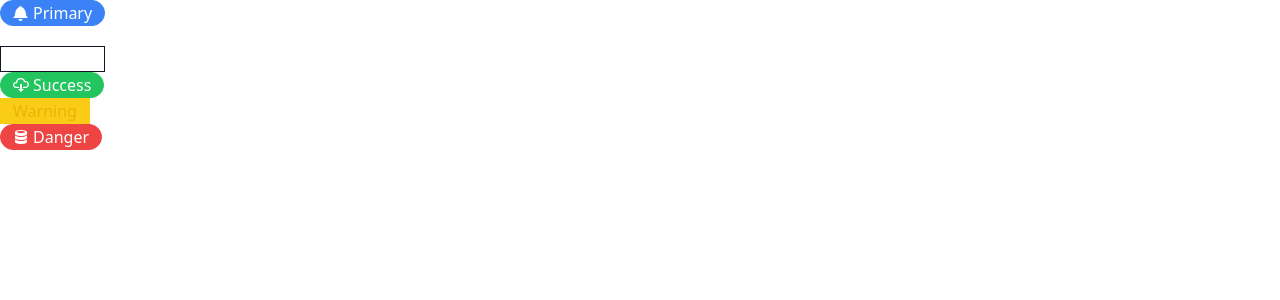
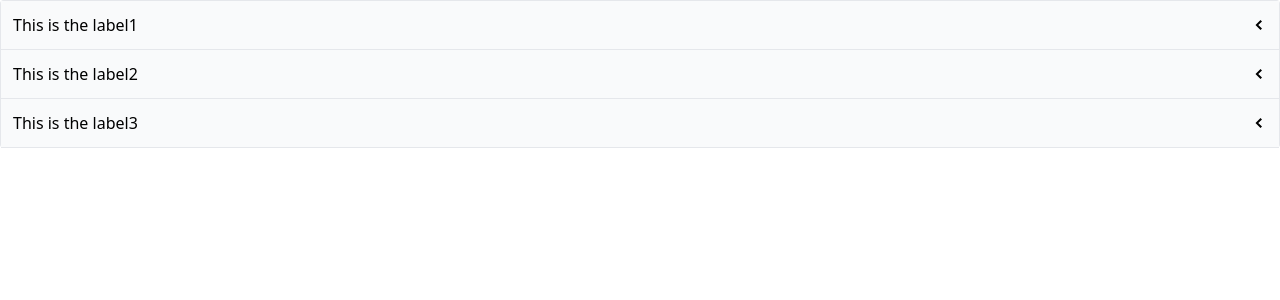
Before and after one commit to NorieM/comps, a React (Create React App) app: page / in a window 1280 px wide. Shown: the top 300 px of the page. Built offline with nearby package versions, Linux system fonts and the light colour scheme.

Commit message:
Added accordion component and re-structured

```diff
--- a/src/App.js
+++ b/src/App.js
@@ -1,41 +1,15 @@
-import Button from "./Button";
-import { GoBell, GoCloudDownload, GoDatabase  } from 'react-icons/go';
+import Accordion from "./components/Accordion";
 
 function App() {
-  const handleClick = () => {
-    console.log('Click!');
 
-  }
-  const handleHover = () => {
-    console.log('Hover!');
-  }
+  const items = [
+    { id: 'id1', label: 'This is the label1', content: 'This is the content1' },
+    { id: 'id2', label: 'This is the label2', content: 'This is the content2' },
+    { id: 'id3', label: 'This is the label3', content: 'This is the content3' },
 
-  return (<div>
-    <div>
-      <Button primary rounded className="mb-5" onClick={handleClick} onMouseOver={handleHover}>
-        <GoBell />
-        Primary
-      </Button>
-    </div>
-    <div>
-      <Button secondary outline>Secondary</Button>
-    </div>
-    <div>
-      <Button success rounded>
-        <GoCloudDownload />
-        Success
-      </Button>
-    </div>
-    <div>
-      <Button warning outline>Warning</Button>
-    </div>
-    <div>
-      <Button danger rounded>
-        <GoDatabase />
-        Danger
-      </Button>
-    </div>
-  </div>)
+  ];
+
+  return <Accordion items={items} />
 }
 
- export default App;
+export default App;
--- /dev/null
+++ b/src/components/Accordion.js
@@ -0,0 +1,42 @@
+import { useState } from "react";
+import { GoChevronDown, GoChevronLeft } from 'react-icons/go';
+
+function Accordion({ items }) {
+
+  const [expandedIndex, setExpandedIndex] = useState(-1);
+
+  const handleClick =  (index) => {
+    if (index === expandedIndex) {
+       setExpandedIndex(-1);
+    } else {
+      setExpandedIndex(index);
+    }
+  }
+
+  const renderedItems = items.map((item, index) => {
+
+    const isExpanded = index === expandedIndex;
+
+    const icon = <span>{isExpanded ? <GoChevronDown /> : <GoChevronLeft />}</span>
+
+    return (
+      <div key={item.id}>
+        <div className="flex justify-between p-3 bg-gray-50 border-b items-center cursor-pointer" onClick={() => handleClick(index)}>
+          {item.label}
+          {icon}
+        </div>
+        {isExpanded && <div className="border-b p-5">{item.content}</div>}
+      </div>
+    )
+  }
+
+  );
+
+  return (
+    <div className="border-x border-t rounded">
+      {renderedItems}
+    </div>
+  )
+}
+
+export default Accordion;
--- /dev/null
+++ b/src/pages/ButtonPage.js
@@ -0,0 +1,41 @@
+import Button from "../components/Button";
+import { GoBell, GoCloudDownload, GoDatabase  } from 'react-icons/go';
+
+function ButtonPage() {
+  const handleClick = () => {
+    console.log('Click!');
+
+  }
+  const handleHover = () => {
+    console.log('Hover!');
+  }
+
+  return (<div>
+    <div>
+      <Button primary rounded className="mb-5" onClick={handleClick} onMouseOver={handleHover}>
+        <GoBell />
+        Primary
+      </Button>
+    </div>
+    <div>
+      <Button secondary outline>Secondary</Button>
+    </div>
+    <div>
+      <Button success rounded>
+        <GoCloudDownload />
+        Success
+      </Button>
+    </div>
+    <div>
+      <Button warning outline>Warning</Button>
+    </div>
+    <div>
+      <Button danger rounded>
+        <GoDatabase />
+        Danger
+      </Button>
+    </div>
+  </div>)
+}
+
+ export default ButtonPage;
```
Also changed, not shown: src/components/Button.js (renamed from src/Button.js).
